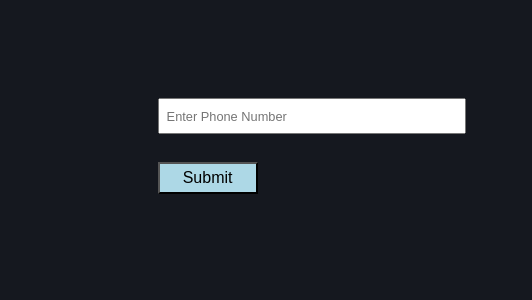
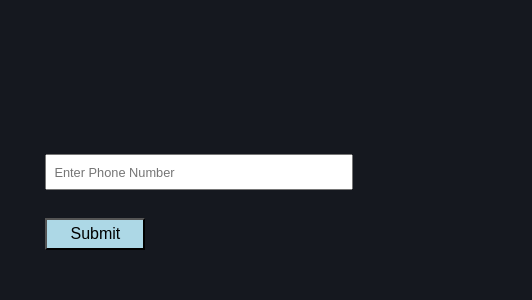
Before and after one commit to aashishstanl/Hotstar, a React (Vite) app: page / in a window 390 px wide. Shown: the top 300 px of the page, 532 px wide, since content can reach past the window. Built offline with nearby package versions, Linux system fonts and the light colour scheme.

Commit message:
modified for mobile

```diff
--- a/src/App.css
+++ b/src/App.css
@@ -6,6 +6,16 @@
     color: whitesmoke;
     margin-left: 40%;
     margin-top: 15%;
+  }
+  @media screen and (max-width: 425px) {
+    .App {
+      font-family: sans-serif;
+      background-color: #15181f;
+      width: 100%;
+      color: whitesmoke;
+      margin-left: 10%;
+      margin-top: 30%;
+    }
   }
   .App marquee {
     margin: 0;
```
